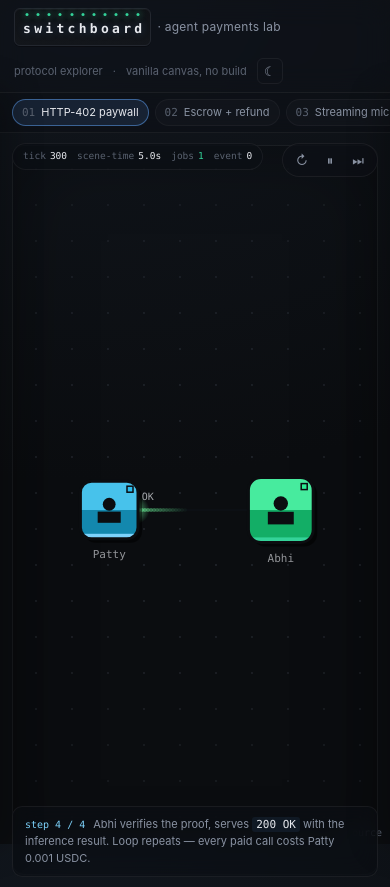
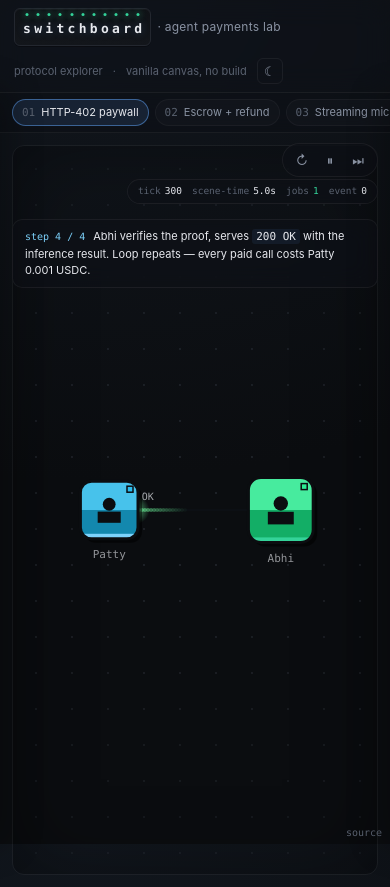
Before and after one commit to kcolbchain/switchboard, a plain HTML site: page web/agents-demo.html in a window 390 px wide. Drawn offline with Linux system fonts and the light colour scheme.

Commit message:
web: fix HUD overlap — caption top-left, stats stack under transport, rename Siolim venues
Layout
- Caption pill now docked top-left of the stage with max-width
  calc(100% - 300px) so the right-side stats + transport stack has
  guaranteed real-estate.
- Stats pill moved from top-left to top-right at y=60 — directly
  under the transport bar at y=18. User controls (transport) on
  top, telemetry (tick / scene-time / jobs / event) beneath. No
  longer competes with the caption.
- Taxi RIDE TELEMETRY HUD relocated from top-left of canvas to
  bottom-left since the caption pill now owns the top-left corner.
- Responsive @media tweaks: on ≤800px viewports the caption shifts
  to top: 86px (under the stats row), stats stays in the top-right
  pinned at top: 46px right: 12px.

Renames (real Siolim venues)
- Aroma POS         → Work-In-Progress POS (Abhi's coffee place)
- Spice Hub POS     → Eat Pray Love POS (Tridib's restaurant)
- Delivery scene + café scene copy updated; café scene rework
  with the walk-by pre-order story comes in the next commit.

```diff
--- a/web/agents-demo.html
+++ b/web/agents-demo.html
@@ -220,12 +220,12 @@
   canvas { display: block; width: 100%; height: 100%; cursor: crosshair;
     position: relative; z-index: 1; }
 
-  .stats { position: absolute; top: 18px; left: 20px; z-index: 2;
-    background: rgba(13, 16, 21, 0.6);
+  .stats { position: absolute; top: 60px; right: 20px; z-index: 3;
+    background: var(--glass);
     backdrop-filter: blur(12px) saturate(140%);
     -webkit-backdrop-filter: blur(12px) saturate(140%);
-    border: 1px solid rgba(255, 255, 255, 0.06);
-    border-radius: 999px; padding: 6px 14px; font-family: var(--mono); font-size: 10px;
+    border: 1px solid var(--glass-stroke);
+    border-radius: 999px; padding: 5px 14px; font-family: var(--mono); font-size: 10px;
     display: flex; gap: 14px; align-items: center; }
   .stats .label { color: var(--muted-2); margin-right: 4px; }
   .stats .val { color: var(--fg); }
@@ -257,13 +257,15 @@
     padding: 2px 6px; font: inherit; font-size: 11px;
     font-family: var(--mono); cursor: pointer; }
 
-  .caption { position: absolute; bottom: 18px; left: 20px; right: 20px; z-index: 2;
-    background: rgba(13, 16, 21, 0.6);
+  /* Caption pill — top-left, beside the transport. Narrow column so the
+     stage stays unobstructed. Wraps onto multiple lines as needed. */
+  .caption { position: absolute; top: 18px; left: 20px; z-index: 3;
+    background: var(--glass);
     backdrop-filter: blur(12px) saturate(140%);
     -webkit-backdrop-filter: blur(12px) saturate(140%);
-    border: 1px solid rgba(255, 255, 255, 0.06);
-    border-radius: 10px; padding: 11px 16px; font-size: 11px; color: var(--muted);
-    line-height: 1.55; max-width: 760px; margin: 0 auto; }
+    border: 1px solid var(--glass-stroke);
+    border-radius: 10px; padding: 9px 14px; font-size: 11.5px; color: var(--fg);
+    line-height: 1.5; max-width: calc(100% - 300px); }
   .caption .step { color: var(--info); font-family: var(--mono); font-size: 10px;
     margin-right: 8px; }
   .caption code { font-family: var(--mono); color: var(--fg);
@@ -348,12 +350,13 @@
     }
     body.info-open aside.left { transform: translateX(0); }
     .info-toggle { display: inline-flex; }
-    .stats { font-size: 9.5px; padding: 5px 10px; gap: 10px;
-      top: 10px; left: 12px; right: auto; }
+    .stats { font-size: 9.5px; padding: 4px 10px; gap: 10px;
+      top: 46px; right: 12px; left: auto; }
     .transport { top: 10px; right: 12px; padding: 3px 6px; }
     .transport button { width: 26px; height: 26px; font-size: 13px; }
     .transport .speed { display: none; }     /* save space */
-    .caption { bottom: 10px; left: 12px; right: 12px; padding: 9px 12px; font-size: 11px; }
+    .caption { top: 86px; left: 12px; right: 12px;
+      max-width: none; padding: 8px 12px; font-size: 11px; }
     .tt { min-width: 180px; max-width: 220px; font-size: 10.5px; }
   }
   /* Drawer toggle buttons hidden by default; shown only on narrow viewports */
@@ -550,9 +553,9 @@
     chen:   makeAgent({ id: "chen",    name: "Chen",    role: "price oracle",           kind: "bot", wallet: "oracle",  hue: 295, balance: 30, dailyCap: 80, radius: 38, protocols: ["x402","signed-data"], sigAlg: "ml-dsa-65" }),
     fina:   makeAgent({ id: "fina",    name: "Fina",    role: "treasury algo",          kind: "bot", wallet: "treasury",hue: 250, balance: 80, dailyCap: 90, radius: 42, protocols: ["batch-escrow","x402"], sigAlg: "threshold + ml-dsa-65" }),
     hana:   makeAgent({ id: "hana",    name: "Hana",    role: "embed service",          kind: "bot", wallet: "provider",hue: 330, balance: 0.8, dailyCap: 40, radius: 32, protocols: ["x402","ZAP"], sigAlg: "ml-dsa-65" }),
-    cafe:   makeAgent({ id: "cafe",    name: "Aroma POS", role: "Abhi's café surface",  kind: "bot", wallet: "provider",hue:  28, balance: 0, dailyCap: 200, radius: 32, protocols: ["x402"], sigAlg: "ml-dsa-65" }),
-    rest:   makeAgent({ id: "rest",    name: "Spice Hub POS", role: "Tridib's kitchen", kind: "bot", wallet: "provider",hue:   8, balance: 0, dailyCap: 200, radius: 32, protocols: ["x402","escrow"], sigAlg: "ml-dsa-65" }),
-    merchant:makeAgent({id: "merchant",name: "Bistro POS",   role: "merchant surface",  kind: "bot", wallet: "provider",hue:  60, balance: 0, dailyCap: 999, radius: 32, protocols: ["x402","escrow"], sigAlg: "ml-dsa-65" }),
+    cafe:   makeAgent({ id: "cafe",    name: "Work-In-Progress POS", role: "Abhi's coffee place (Siolim)",  kind: "bot", wallet: "provider",hue:  28, balance: 0, dailyCap: 200, radius: 32, protocols: ["x402"], sigAlg: "ml-dsa-65" }),
+    rest:   makeAgent({ id: "rest",    name: "Eat Pray Love POS",   role: "Tridib's restaurant (Siolim)",   kind: "bot", wallet: "provider",hue:   8, balance: 0, dailyCap: 200, radius: 32, protocols: ["x402","escrow"], sigAlg: "ml-dsa-65" }),
+    merchant:makeAgent({id: "merchant",name: "Bistro POS",   role: "merchant surface",                       kind: "bot", wallet: "provider",hue:  60, balance: 0, dailyCap: 999, radius: 32, protocols: ["x402","escrow"], sigAlg: "ml-dsa-65" }),
 
     // ── contracts / on-chain entities (hex) ──
     escrow:  makeAgent({ id: "escrow",  name: "Escrow",   role: "AgentEscrow.sol",        kind: "contract", wallet: "contract", hue: 220, balance: 0, dailyCap: 999, radius: 30, protocols: ["escrow"], sigAlg: "ecdsa-secp256k1" }),
@@ -2139,8 +2142,9 @@
       drawPin(ctx, this.dropoff.x, this.dropoff.y, "B · dropoff", "#34d399");
     },
     drawOverlay(ctx, W, H) {
-      // Trip telemetry HUD in the top-left of the stage
-      const x = 20, y = 60, w = 168, h = 70;
+      // Trip telemetry HUD in the bottom-left of the stage (caption pill
+      // occupies top-left now).
+      const x = 20, y = H - 100, w = 168, h = 70;
       ctx.save();
       ctx.fillStyle = "rgba(13, 16, 21, 0.7)";
       ctx.strokeStyle = "rgba(255, 255, 255, 0.06)";
@@ -2380,7 +2384,7 @@
     id: "delivery",
     name: "Food delivery",
     short: "12",
-    desc: "Three-party flow. <strong>Patty</strong> orders from <strong>Tridib</strong>'s restaurant (Spice Hub); <strong>Kiran</strong> (rider) takes the delivery slot. Escrow splits the payout: food to Tridib on pickup, tip to Kiran on delivery confirm.",
+    desc: "Three-party flow. <strong>Patty</strong> orders from <strong>Tridib</strong>'s restaurant <em>Eat Pray Love</em> (Siolim); <strong>Kiran</strong> (rider) takes the delivery slot. Escrow splits the payout: food to Tridib on pickup, tip to Kiran on delivery confirm.",
     enter() {
       setVisible(["bob", "gus", "rest", "rider", "escrow"]);
       A.bob.balance = 25; A.rest.balance = 0; A.rider.balance = 0; A.gus.balance = 0;
@@ -2389,7 +2393,7 @@
       this.phase = 0; this.cool = 60;
       this.tRide = 0;
       A.rider._visible = false;
-      setCaption("step 1 / 7", "<strong>Patty</strong> orders from <strong>Tridib</strong>'s Spice Hub: 5.00 USDC of biryani.");
+      setCaption("step 1 / 7", "<strong>Patty</strong> orders from <strong>Tridib</strong>'s Eat Pray Love: 5.00 USDC of biryani.");
       log(`<span class="info">delivery</span> scene loaded · Tridib's kitchen, Kiran riding`);
     },
     layout() {
```
